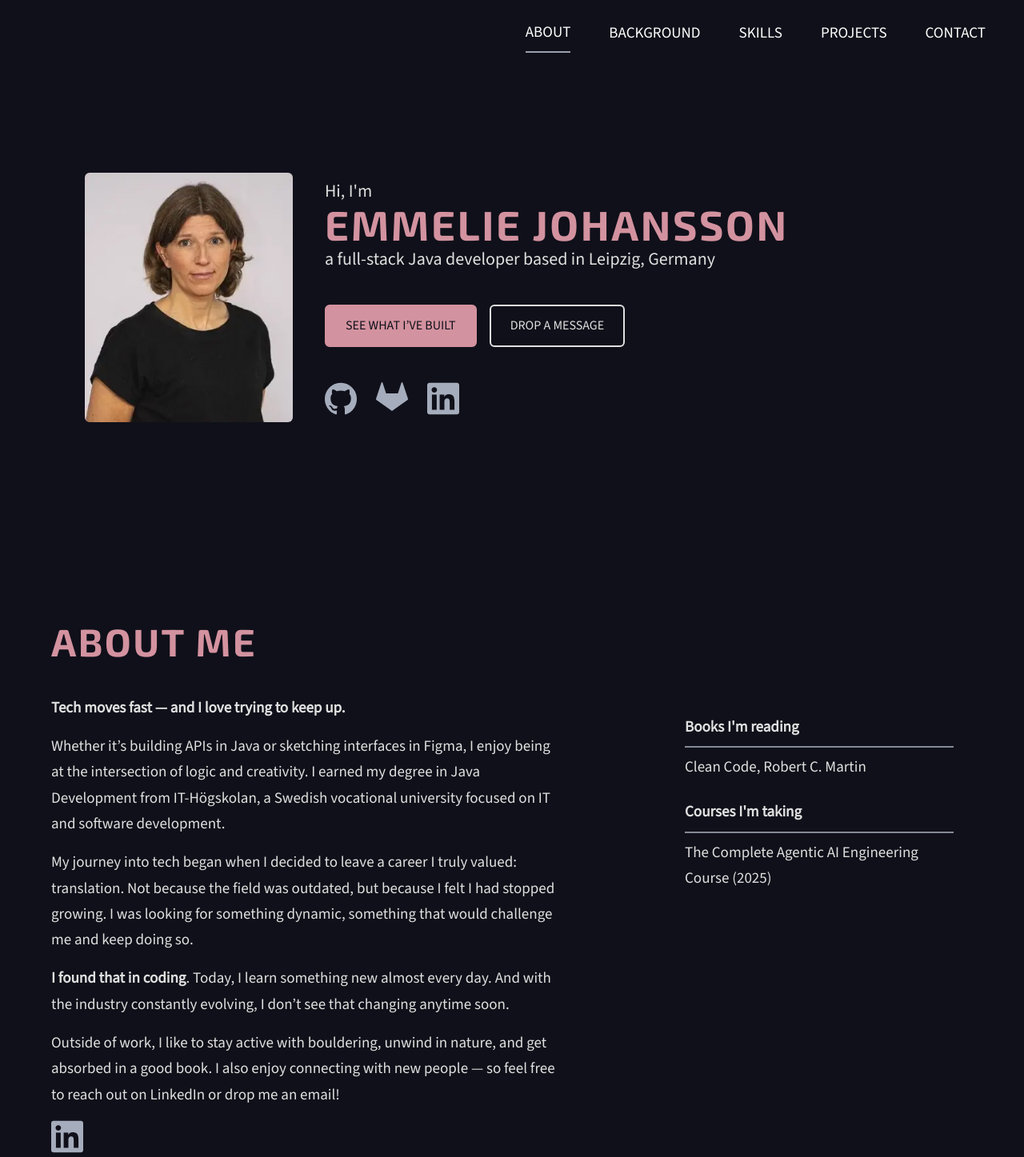
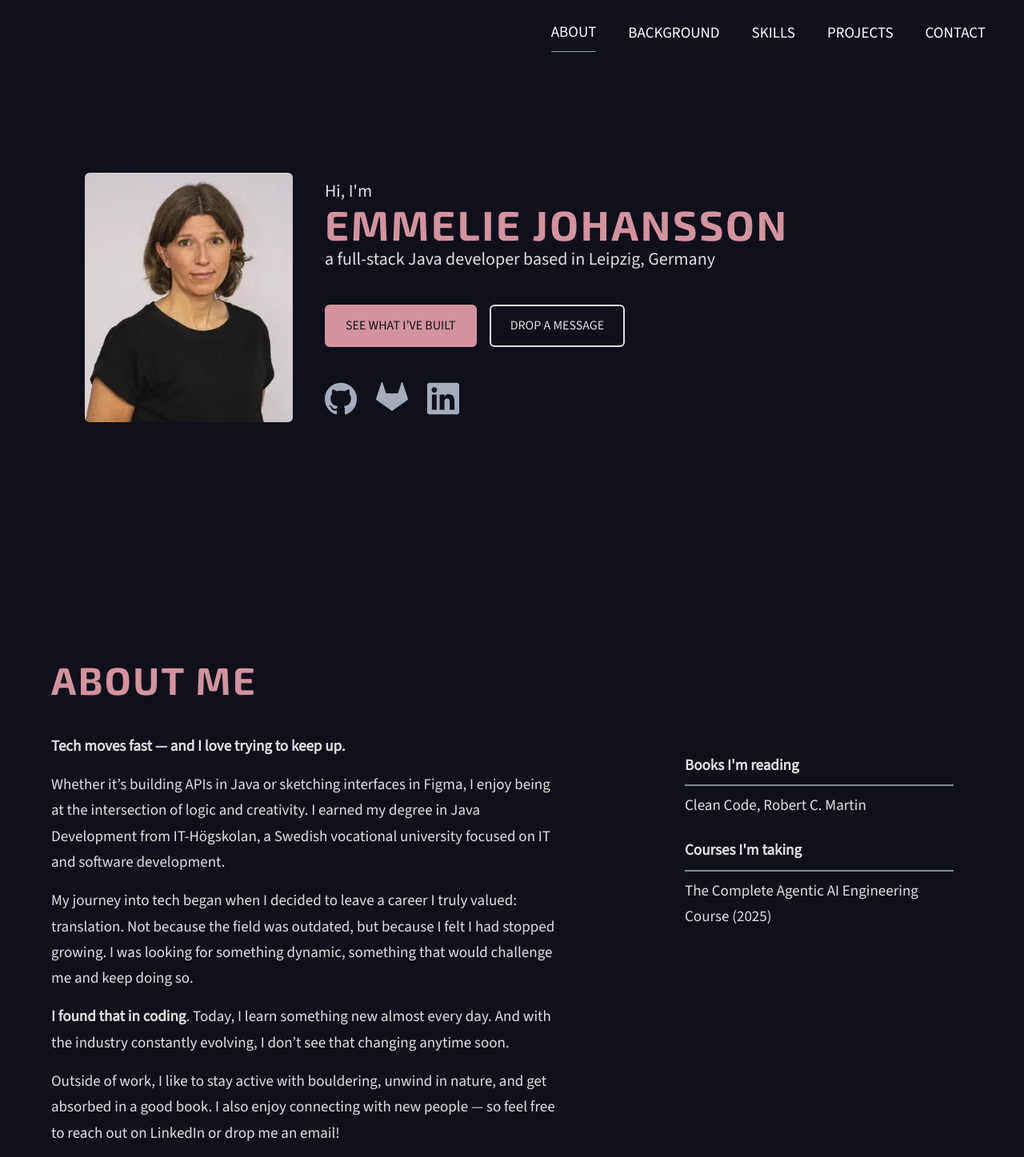
Before and after one commit to Emmelie83/PortfolioReact, a React (Vite) app: page / in a window 1280 px wide. Shown: the top 1447 px of the page at 80% size. Built offline with nearby package versions, Linux system fonts and the light colour scheme.

Commit message:
Add padding top to sections to make section headers visible when clicking the menu

```diff
--- a/src/components/NavBar.tsx
+++ b/src/components/NavBar.tsx
@@ -45,7 +45,7 @@ export default function NavBar() {
                         md:hover:before:w-full
                         ${
 							activeSection === section
-								? "border-b-2 border-gray-400"
+								? "border-b-1 border-gray-400"
 								: ""
 						}`}>
 					{section.charAt(0).toUpperCase() + section.slice(1)}
@@ -60,7 +60,7 @@ export default function NavBar() {
 				id="navbar"
 				className="fixed text-md font-light top-0 w-full z-20 bg-[#10101A] text-white max-w-[1800px] p-2">
 				{/* Desktop */}
-				<div className="hidden md:flex px-10 py-2 md:gap-8 lg:gap-12 items-center justify-end uppercase">
+				<div className="hidden md:flex px-10 py-2 md:gap-8 lg:gap-10 items-center justify-end uppercase">
 					{navLinks()}
 				</div>
 
--- a/src/modules/About.tsx
+++ b/src/modules/About.tsx
@@ -12,11 +12,11 @@ const paragraphs = [
 
 export default function About() {
   return (
-		<div id="about">
+		<div id="about" className="pt-12">
 			<section>
 				<h2>About Me</h2>
 
-				<div className="flex flex-col lg:flex-row gap-10 md:gap-20 lg:justify-between lg:mt-10">
+				<div className="flex flex-col lg:flex-row gap-10 md:gap-20 lg:justify-between">
 					<div className="sm:3/5 md:w-8/10 lg:w-5/9 space-y-4">
 						{paragraphs.map((text, i) => (
 							<p
--- a/src/modules/Background.tsx
+++ b/src/modules/Background.tsx
@@ -74,7 +74,7 @@ const timelineData: TimelineEntry[] = [
 
 export default function Background() {
   return (
-		<div id="background">
+		<div id="background" className="pt-12">
 			<section>
 				<h2>Background</h2>
 				<ol className="relative border-l-2 md:border-l-3 border-[#585C64] pl-2 sm:pl-6 my-10">
--- a/src/modules/Contact.tsx
+++ b/src/modules/Contact.tsx
@@ -2,10 +2,10 @@ import ContactForm from "../components/ContactForm";
 
 export default function ContactSection() {
 	return (
-		<div id="contact">
+		<div id="contact" className="pt-12">
 			<section>
 				<h2>Get in touch</h2>
-				<div className="flex flex-col lg:flex-row gap-20 lg:gap-30 md:justify-between mt-10">
+				<div className="flex flex-col lg:flex-row gap-20 lg:gap-30 md:justify-between">
 					<div className="lg:w-1/2">
 						<p>info@emmeliejohansson.com</p>
 						<p className="pt-1">+49 151 6772 5898</p>
--- a/src/modules/Header.tsx
+++ b/src/modules/Header.tsx
@@ -4,7 +4,7 @@ import Button from "../components/Button";
 
 export default function Header() {
 	return (
-		<div id="start">
+		<div id="start" className="mt-10">
 			<header className="flex flex-col lg:flex-row items-center justify-center max-w-screen-xl mx-auto lg:h-[600px] gap-10 px-4 md:px-14 lg:px-16 pt-20 lg:pt-12 lg:mt-12 md:pt-28 mb-12 sm:mb-20 lg:mb-0">
 				<img
 					className="w-[220px] sm:w-[260px] md:w-[300px] lg:w-[260px] rounded-md"
--- a/src/modules/Projects.tsx
+++ b/src/modules/Projects.tsx
@@ -43,7 +43,7 @@ const projects: ProjectProps[] = [
 
 export default function Projects() {
 	return (
-		<div id="projects">
+		<div id="projects" className="pt-12">
 			<section>
 				<h2>My Projects</h2>
 				<div className="mt-10">
--- a/src/modules/Skills.tsx
+++ b/src/modules/Skills.tsx
@@ -54,10 +54,10 @@ const skills = [
 
 export default function Skills() {
   return (
-		<div id="skills">
+		<div id="skills" className="pt-12">
 			<section>
 				<h2>Skills</h2>
-				<div className="grid grid-cols-2 md:grid-cols-4 gap-y-6 lg:gap-y-16 gap-x-10 mt-10">
+				<div className="grid grid-cols-2 md:grid-cols-4 gap-y-6 lg:gap-y-16 gap-x-10">
 					{skills.map((category, index) => (
 						<ul key={index} className="space-y-8 lg:space-y-10">
 							{category.map((skill) => (
```
